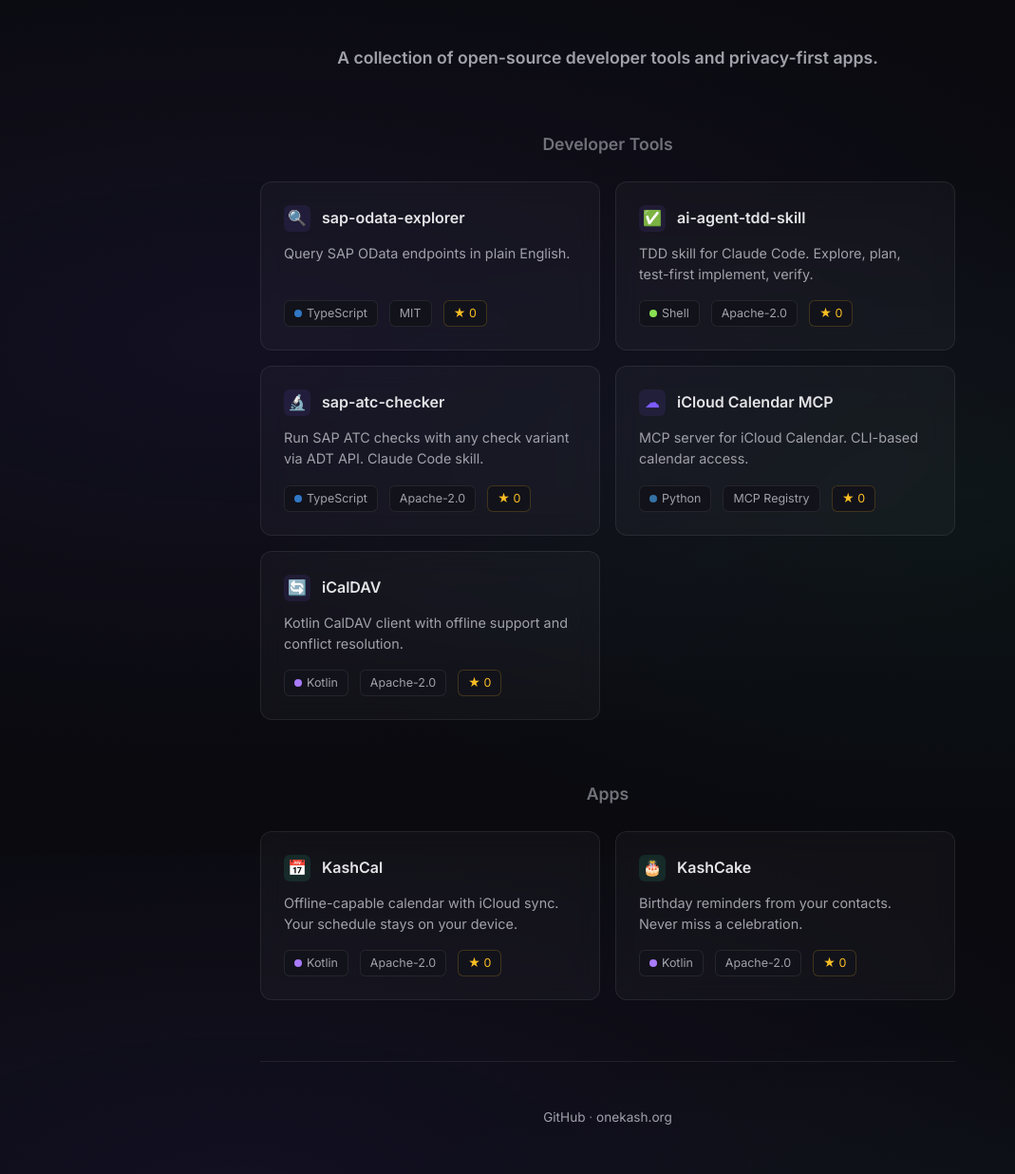
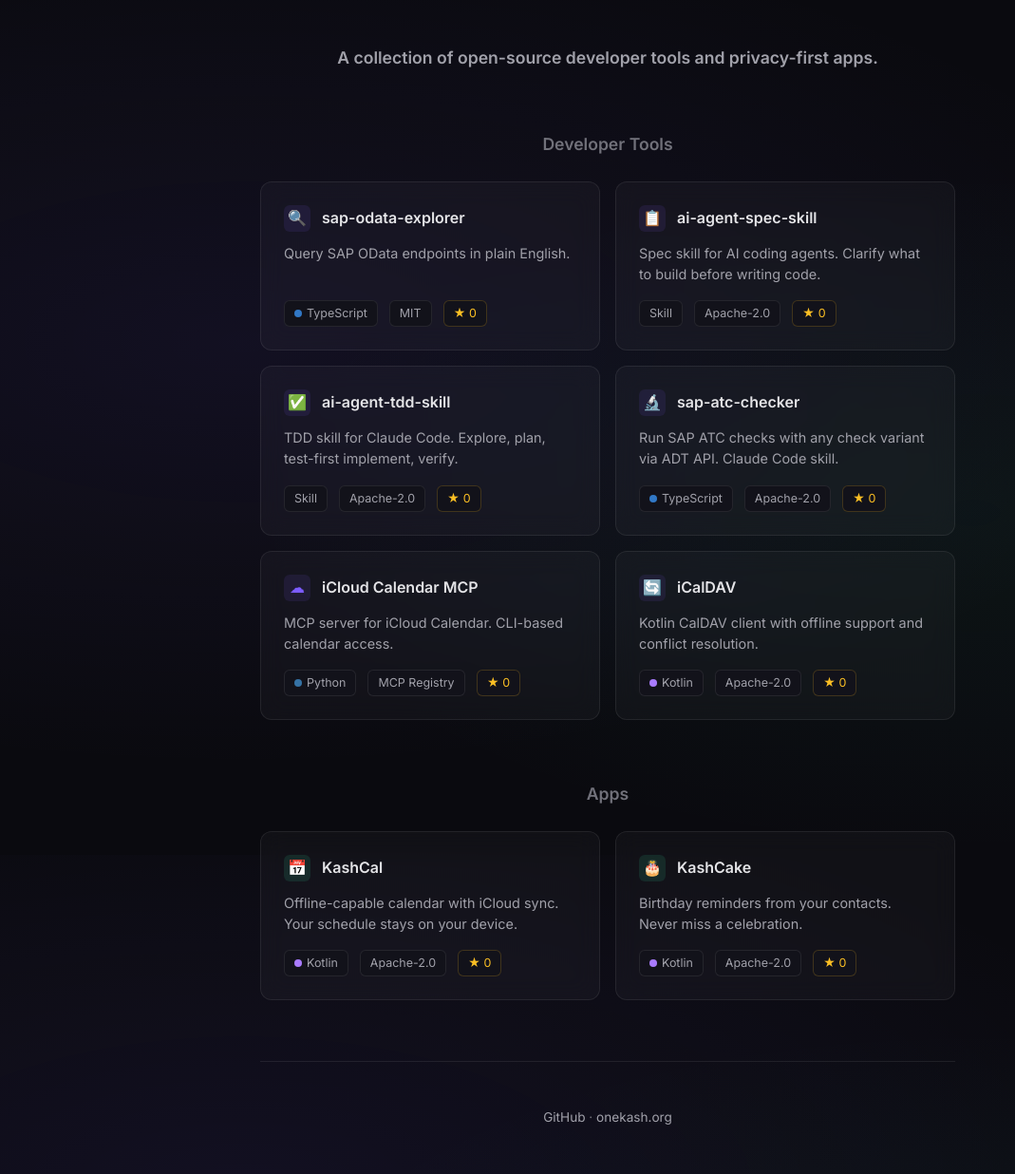
Before and after one commit to openkash/openkash.github.io, a Jekyll site: the page built from index.html, in a window 1280 px wide. Shown: the whole page at 95% size, without its empty margins (0-1069 px from the left). Built offline with Jekyll 4.4.1, drawn with Linux system fonts in a browser that asks for light colours; comment, search, counter and statistics services are not loaded.

Commit message:
Add ai-agent-spec-skill card, update skill tags

```diff
--- a/index.html
+++ b/index.html
@@ -25,6 +25,19 @@ layout: default
         </div>
       </a>
 
+      <a class="card" href="https://github.com/openkash/ai-agent-spec-skill" data-repo="openkash/ai-agent-spec-skill">
+        <div class="card__header">
+          <div class="card__icon card__icon--tool">&#128203;</div>
+          <div class="card__name">ai-agent-spec-skill</div>
+        </div>
+        <p class="card__desc">Spec skill for AI coding agents. Clarify what to build before writing code.</p>
+        <div class="card__meta">
+          <span class="tag">Skill</span>
+          <span class="tag">Apache-2.0</span>
+          <span class="tag tag--stars" hidden>&#9733; 0</span>
+        </div>
+      </a>
+
       <a class="card" href="https://github.com/openkash/ai-agent-tdd-skill" data-repo="openkash/ai-agent-tdd-skill">
         <div class="card__header">
           <div class="card__icon card__icon--tool">&#9989;</div>
@@ -32,7 +45,7 @@ layout: default
         </div>
         <p class="card__desc">TDD skill for Claude Code. Explore, plan, test-first implement, verify.</p>
         <div class="card__meta">
-          <span class="tag tag--lang tag--shell">Shell</span>
+          <span class="tag">Skill</span>
           <span class="tag">Apache-2.0</span>
           <span class="tag tag--stars" hidden>&#9733; 0</span>
         </div>
```
